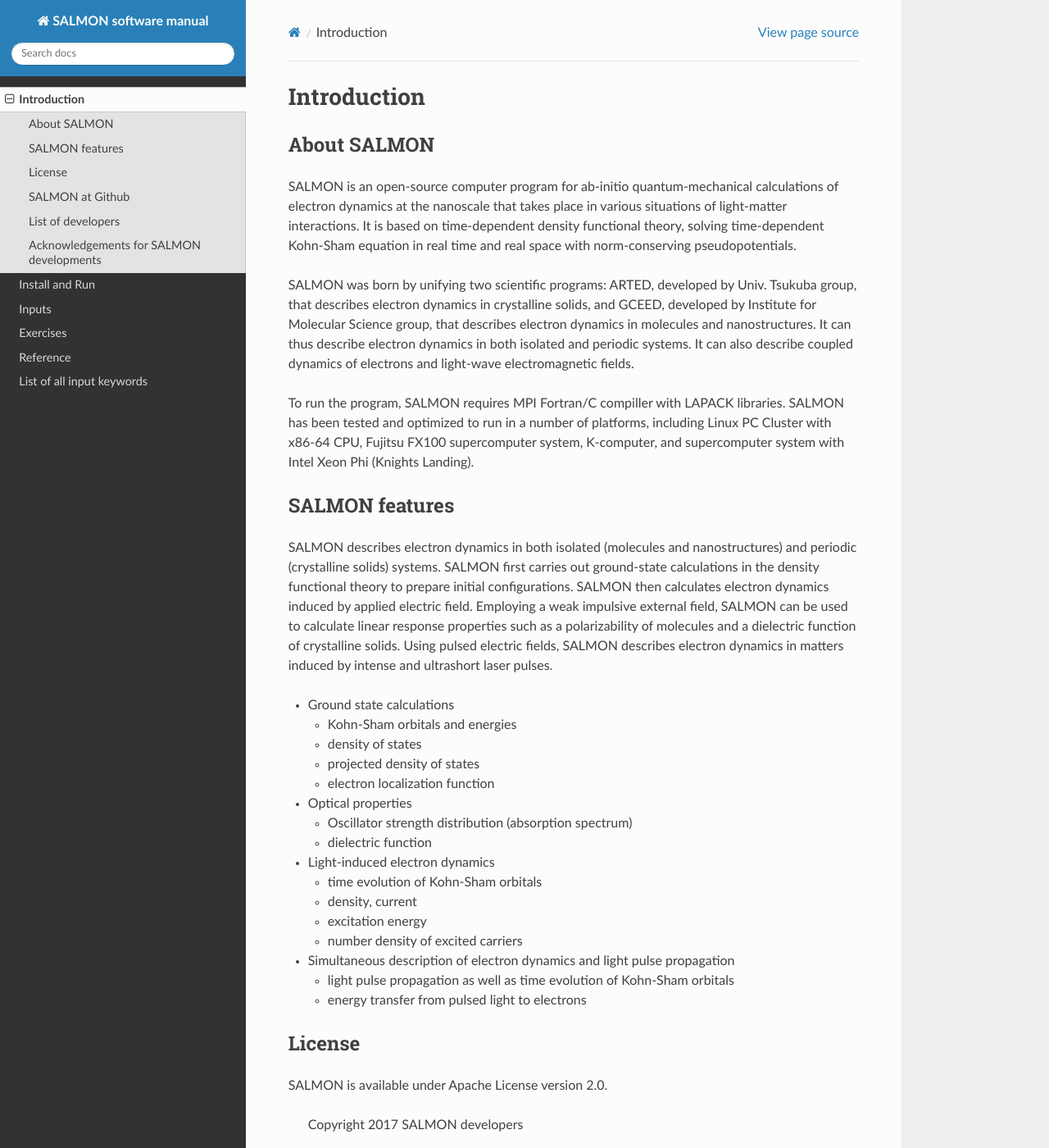
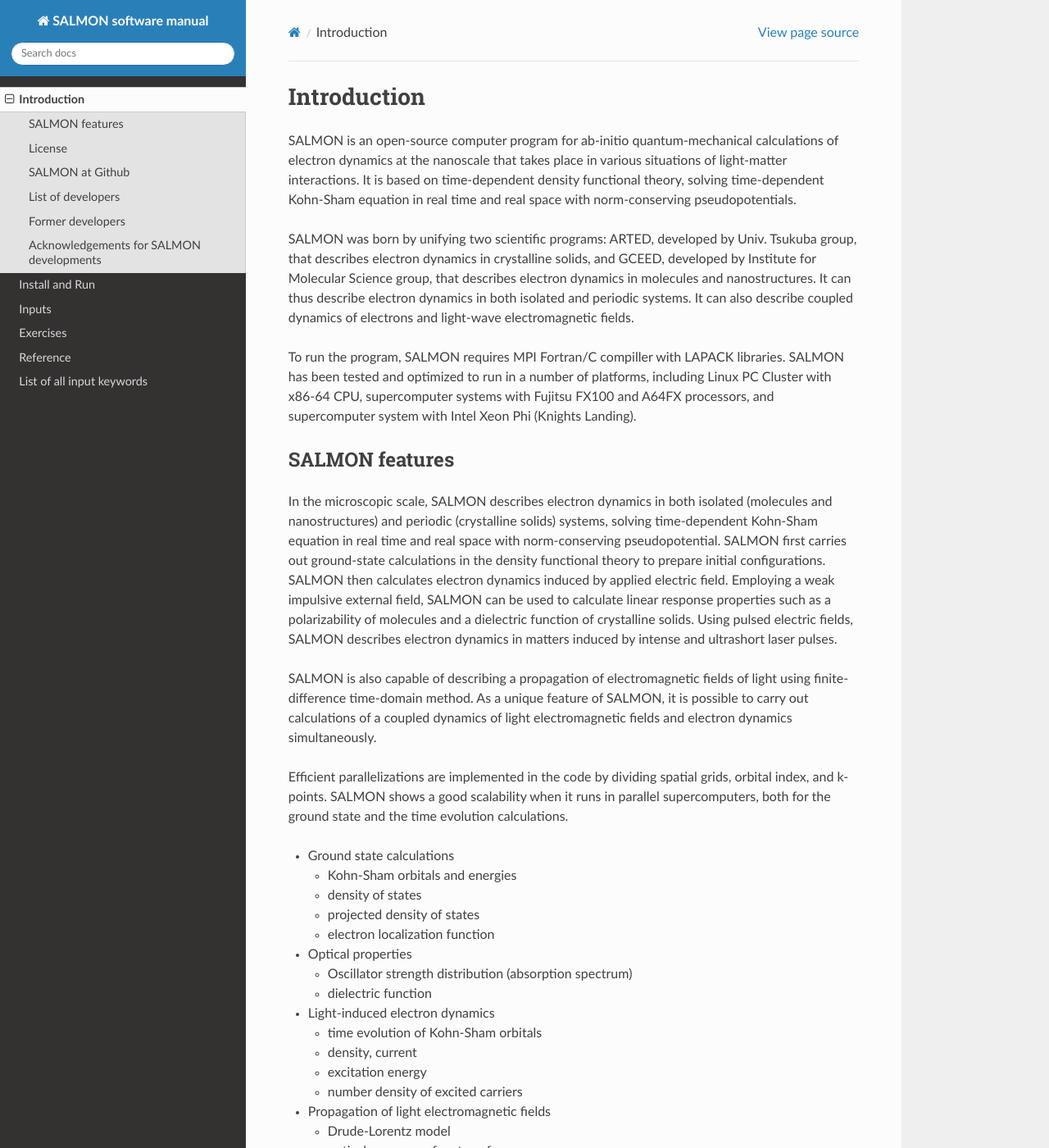
Before and after one commit to SALMON-TDDFT/SALMON-DOCS, a Sphinx documentation site: the page built from source/introduction.rst, in a window 1280 px wide and 1400 px high. Shown: the whole window at 82% size. Built offline with Sphinx 7.4.7 and the Read the Docs theme 2.0.0, drawn with Linux system fonts in a browser that asks for light colours; formulas are drawn with MathJax 3; some of the changed text lies outside the part shown.

Commit message:
Update introduction.rst

```diff
--- a/source/introduction.rst
+++ b/source/introduction.rst
@@ -1,9 +1,6 @@
 ###########################
 Introduction
 ###########################
-
-About SALMON
-----------------
 
 SALMON is an open-source computer program for ab-initio
 quantum-mechanical calculations of electron dynamics at the nanoscale
@@ -22,16 +19,18 @@
 
 To run the program, SALMON requires MPI Fortran/C compiller with LAPACK
 libraries. SALMON has been tested and optimized to run in a number of
-platforms, including Linux PC Cluster with x86-64 CPU, Fujitsu FX100
-supercomputer system, K-computer, and supercomputer system with Intel
-Xeon Phi (Knights Landing).
+platforms, including Linux PC Cluster with x86-64 CPU, supercomputer
+systems with Fujitsu FX100 and A64FX processors, and supercomputer system
+with Intel Xeon Phi (Knights Landing).
 
 SALMON features
 -------------------
 
-SALMON describes electron dynamics in both isolated (molecules and
-nanostructures) and periodic (crystalline solids) systems. SALMON first
-carries out ground-state calculations in the density functional theory
+In the microscopic scale, SALMON describes electron dynamics in both
+isolated (molecules and nanostructures) and periodic (crystalline solids)
+systems, solving time-dependent Kohn-Sham equation in real time and real space
+with norm-conserving pseudopotential.
+SALMON first carries out ground-state calculations in the density functional theory
 to prepare initial configurations. SALMON then calculates electron
 dynamics induced by applied electric field. Employing a weak impulsive
 external field, SALMON can be used to calculate linear response
@@ -39,6 +38,17 @@
 function of crystalline solids. Using pulsed electric fields, SALMON
 describes electron dynamics in matters induced by intense and ultrashort
 laser pulses.
+
+SALMON is also capable of describing a propagation of electromagnetic fields
+of light using finite-difference time-domain method. As a unique feature
+of SALMON, it is possible to carry out calculations of a coupled dynamics
+of light electromagnetic fields and electron dynamics simultaneously.
+
+
+Efficient parallelizations are implemented in the code by dividing spatial
+grids, orbital index, and k-points.
+SALMON shows a good scalability when it runs in parallel supercomputers,
+both for the ground state and the time evolution calculations.
 
 -  Ground state calculations
 
@@ -59,12 +69,18 @@
    -  excitation energy
    -  number density of excited carriers
 
+-  Propagation of light electromagnetic fields
+
+   - Drude-Lorentz model
+   - optical response of metasurfaces
+
 -  Simultaneous description of electron dynamics and light pulse
    propagation
 
    -  light pulse propagation as well as time evolution of Kohn-Sham
       orbitals
    -  energy transfer from pulsed light to electrons
+
 
 License
 -----------
@@ -97,35 +113,41 @@
 
 (Alphabetic order)
 
-* Isabella Floss (TU Wien, Austria)
+
 * Yuta Hirokawa (University of Tsukuba, Japan)
-* Kenji Iida (Institute for Molecular Science, Japan)
-* Kazuya Ishimura (Institute for Molecular Science, Japan)
-* Kyung-Min Lee (Max Planck Institute for the Structure and Dynamics of Matter, Germany)
-* Katsuyuki Nobusada (Institute for Molecular Science, Japan)
-* Masashi Noda (University of Tsukuba, Japan)
+* Kenji Iida (Hokkaido University, Japan)
 * Tomohito Otobe (National Institutes for Quantum and Radiological Science and Technology, Japan)
-* Shunsuke Sato (Max Planck Institute for the Structure and Dynamics of Matter, Germany)
+* Shunsuke Sato (University of Tsukuba, Japan)
 * Yasushi Shinohara (University of Tokyo, Japan)
 * Takashi Takeuchi (University of Tsukuba, Japan)
-* Xiao-Min Tong (University of Tsukuba, Japan)
-* Mitsuharu Uemoto (University of Tsukuba, Japan)
+* Mitsuharu Uemoto (Kobe University, Japan)
 * Kazuhiro Yabana (University of Tsukuba, Japan)
 * Atsushi Yamada (University of Tsukuba, Japan)
 * Shunsuke Yamada (University of Tsukuba, Japan)
-* Maiku Yamaguchi (University of Tokyo, Japan)
+
+Former developers
+----------------------
+
+* Isabella Floss
+* Kazuya Ishimura
+* Kyung-Min Lee
+* Katsuyuki Nobusada
+* Masashi Noda
+* Xiao-Min Tong
+* Maiku Yamaguchi
 
 Acknowledgements for SALMON developments
 --------------------------------------------
 
 SALMON has been developed by the SALMON developers under supports by
-Center for Computational Sciences, University of Tsukuba, and Institute
-for Molecular Science. SALMON has been supported by Strategic Basic
+Center for Computational Sciences, University of Tsukuba, and
+National Institute for Quantum and Radiological Science and Technology.
+SALMON has been supported by Strategic Basic
 Research Programs, CREST, Japan Science and Technology Agency, under the
 Grand Number JPMJCR16N5, in the research area of Advanced core
 technology for creation and practical utilization of innovative
-properties and functions based upon optics and photonics. SALMON has
-been also supported by Ministry of Education, Culture, Sports and
+properties and functions based upon optics and photonics. SALMON was
+also supported by Ministry of Education, Culture, Sports and
 Technology of Japan as a social and scientific priority issue (Creation
 of new functional devices and high-performance materials to support
 next-generation industries: CDMSI) to be tackled by using post-K
```
